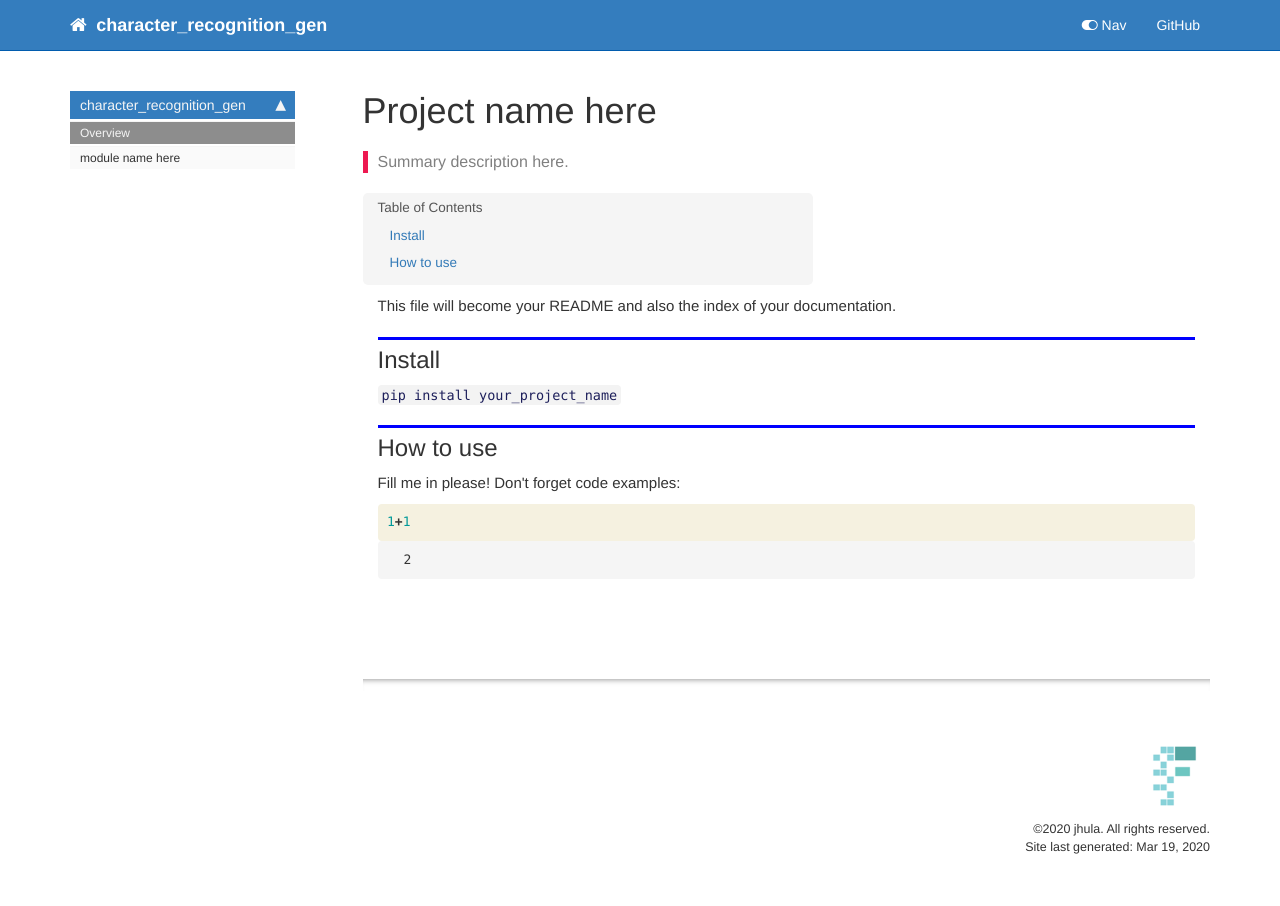
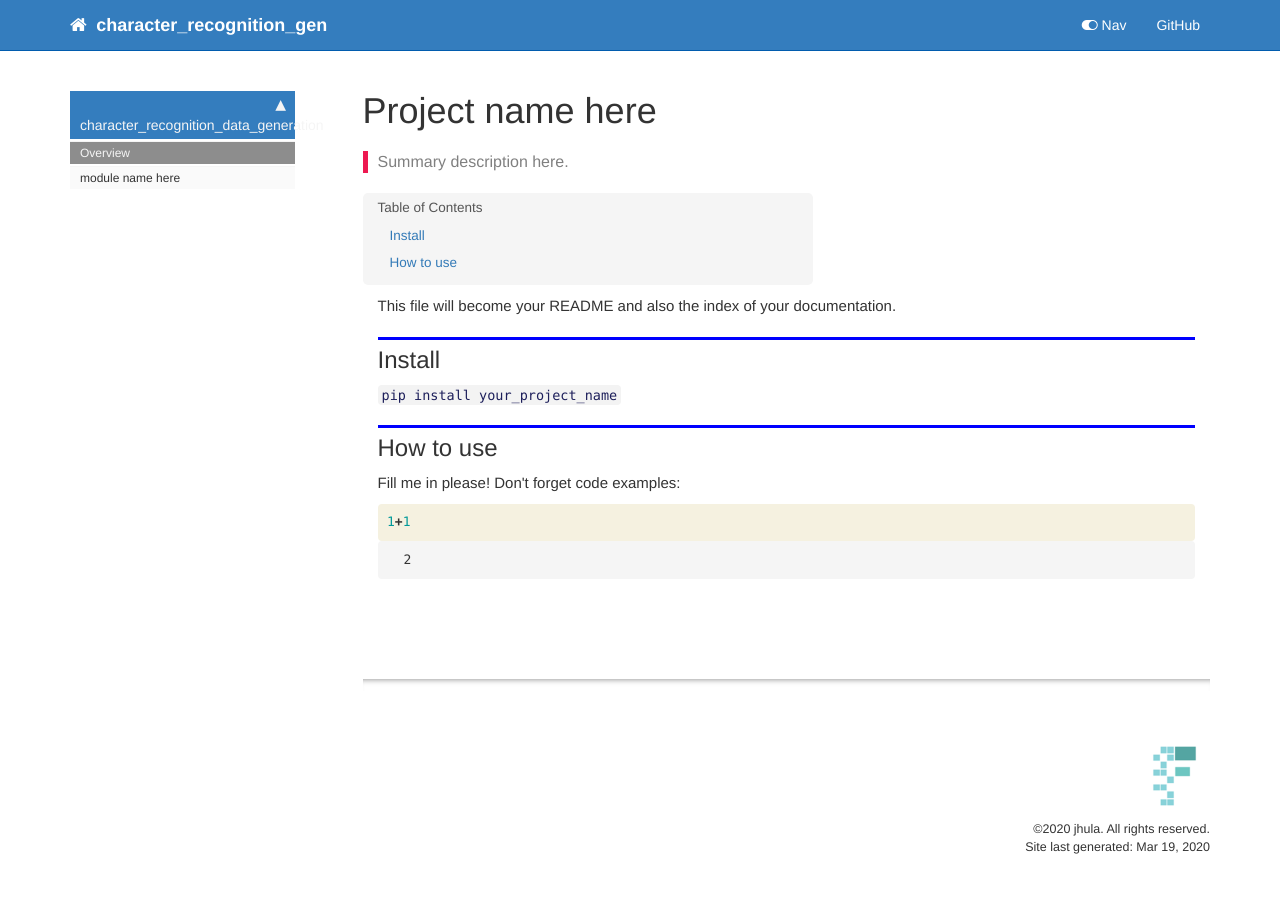
Before and after one commit to Jan21/character_recognition_data_generation, a Jekyll site: the page built from docs/index.html, in a window 1280 px wide. Built offline with Jekyll 4.4.1, drawn with Linux system fonts in a browser that asks for light colours; nearby versions of some CDN libraries; comment, search, counter and statistics services are not loaded.

Commit message:
first commit

```diff
--- a/docs/_data/sidebars/home_sidebar.yml
+++ b/docs/_data/sidebars/home_sidebar.yml
@@ -13,6 +13,6 @@ entries:
       title: module name here
       url: /core
     output: web
-    title: character_recognition_gen
+    title: character_recognition_data_generation
   output: web
   title: Sidebar
--- a/docs/sidebar.json
+++ b/docs/sidebar.json
@@ -1,5 +1,5 @@
 {
-  "character_recognition_gen": {
+  "character_recognition_data_generation": {
     "Overview": "/",
     "module name here": "/core"
   }
```
Also changed, not shown: 2 other files.
